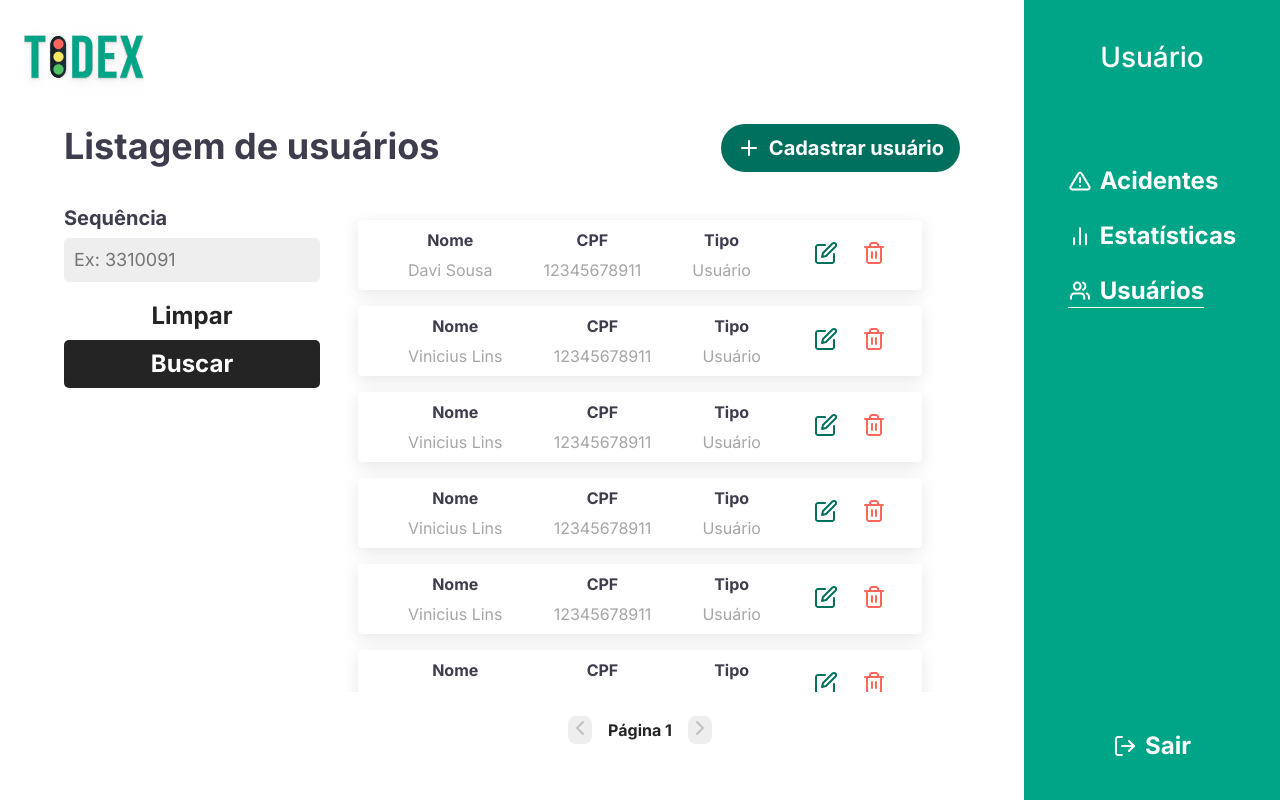
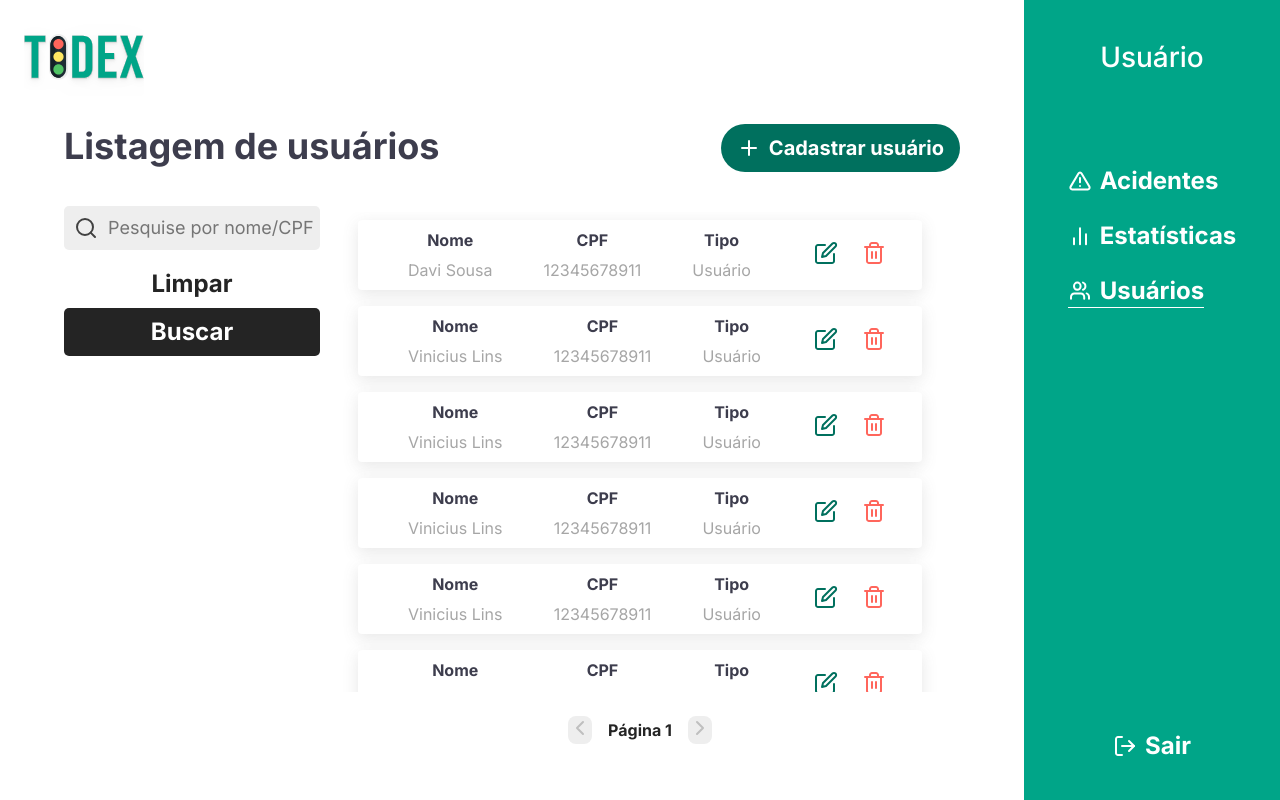
Before and after one commit to lucasarlim/tidex-web, a React (Create React App) app: page /usuarios in a window 1280 px wide. Built offline with nearby package versions, Linux system fonts and the light colour scheme; no server answers.

Commit message:
search input mode created

```diff
--- a/src/components/Input/index.jsx
+++ b/src/components/Input/index.jsx
@@ -4,6 +4,7 @@ import InputMask from 'react-input-mask';
 import { Container, Label, Wrapper, Flag } from './styles';
 import eyeOn from '../../assets/icons/eye.svg';
 import eyeOff from '../../assets/icons/eye-off.svg';
+import search from '../../assets/icons/search.svg';
 
 function Input({
 	label,
@@ -14,16 +15,19 @@ function Input({
 	password,
 	isRequired,
 	isCPF,
+	isSearch,
 }) {
 	const [visible, setVisible] = useState(!password);
 
 	return (
 		<Container>
-			<Label>
+			<Label hidden={isSearch}>
 				{label} {isRequired ? <Flag>*</Flag> : ''}
 			</Label>
 
 			<Wrapper>
+				<img src={search} alt="Pesquisar" />
+
 				{isCPF ? (
 					<InputMask
 						value={value}
@@ -64,6 +68,7 @@ Input.propTypes = {
 	password: PropTypes.bool,
 	isRequired: PropTypes.bool,
 	isCPF: PropTypes.bool,
+	isSearch: PropTypes.bool,
 };
 
 Input.defaultProps = {
@@ -74,6 +79,7 @@ Input.defaultProps = {
 	password: false,
 	isRequired: false,
 	isCPF: false,
+	isSearch: false,
 };
 
 export default Input;
--- a/src/components/Input/styles.js
+++ b/src/components/Input/styles.js
@@ -21,6 +21,10 @@ export const Wrapper = styled.div`
 	display: flex;
 	align-items: center;
 
+	& > img {
+		margin-left: 10px;
+	}
+
 	& > input {
 		background: none;
 		border: none;
--- a/src/pages/Users/index.jsx
+++ b/src/pages/Users/index.jsx
@@ -25,7 +25,7 @@ function Users() {
 
 				<Content>
 					<Filters>
-						<Input label="Sequência" placeholder="Ex: 3310091" />
+						<Input isSearch label="Nome" placeholder="Pesquise por nome/CPF" />
 
 						<Button label="Limpar" mode="empty" />
 						<Button label="Buscar" />
```
Also changed, not shown: src/assets/icons/search.svg.
